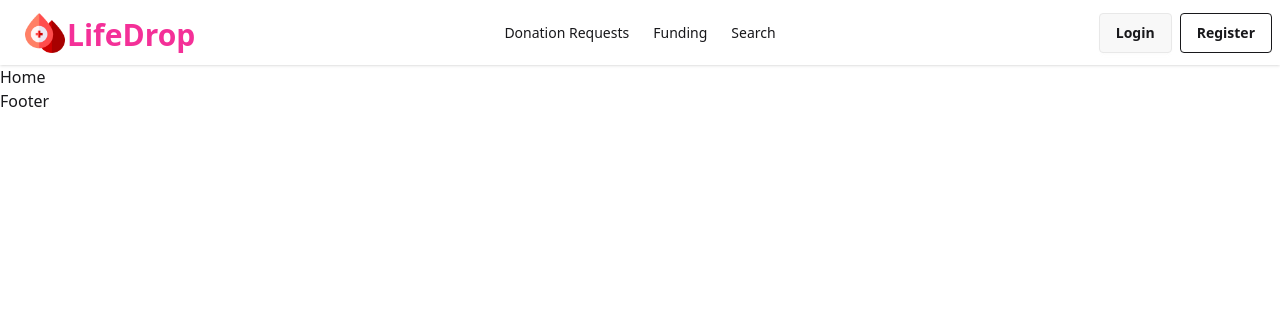
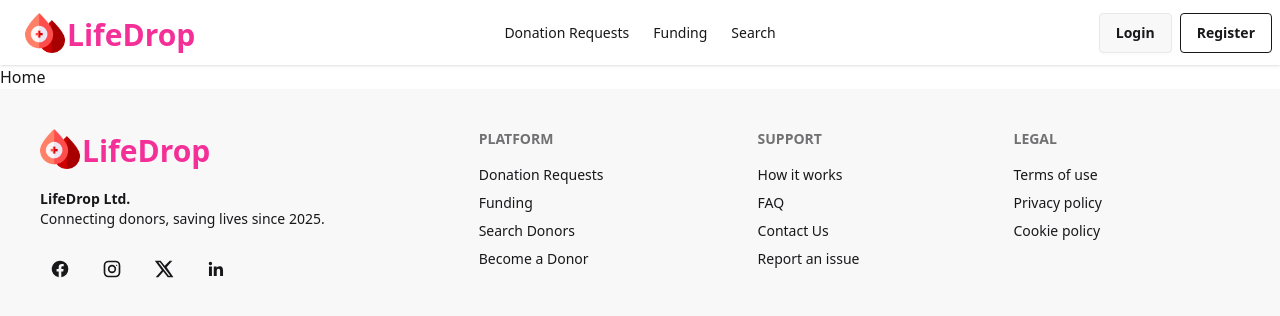
Before and after one commit to zubairz40-z/Blood-Donation-Client, a React (Vite) app: page / in a window 1280 px wide. Shown: the top 316 px of the page. Built offline with nearby package versions, Linux system fonts and the light colour scheme.

Commit message:
footer done

```diff
--- a/src/Components/Logo/Logo.jsx
+++ b/src/Components/Logo/Logo.jsx
@@ -7,7 +7,7 @@ const Logo =()=>{
         <div className="flex items-end">
             <img src={MainLogo} alt="" className="h-10 w-auto"/>
 
-            <h3 className="text-3xl font-bold ms-0.5">LifeDrop</h3>
+            <h3 className="text-3xl text-secondary font-bold ms-0.5">LifeDrop</h3>
         </div>
 
 
--- a/src/Components/Shared/Footer/Footer.jsx
+++ b/src/Components/Shared/Footer/Footer.jsx
@@ -1,8 +1,150 @@
 import React from "react";
+import { Link } from "react-router";
+import Logo from "../../Logo/Logo";
 
-const Footer =()=>{
-    return(
-        <div><h1>Footer</h1></div>
-    )
-}
+const Footer = () => {
+  return (
+    <footer className="footer sm:footer-horizontal bg-base-200 text-base-content p-10">
+      {/* Brand */}
+      <aside className="space-y-3">
+        <Link to="/" className="flex items-center gap-3">
+          <div className="h-10">
+            <Logo />
+          </div>
+
+        </Link>
+
+        <p className="max-w-xs">
+          <span className="font-semibold">LifeDrop Ltd.</span>
+          <br />
+          Connecting donors, saving lives since 2025.
+        </p>
+
+        {/* Social */}
+        <div className="flex gap-3">
+          <a
+            href="https://facebook.com"
+            target="_blank"
+            rel="noreferrer"
+            className="btn btn-ghost btn-circle"
+            aria-label="Facebook"
+            title="Facebook"
+          >
+            {/* Facebook icon */}
+            <svg
+              xmlns="http://www.w3.org/2000/svg"
+              viewBox="0 0 24 24"
+              className="h-5 w-5 fill-current"
+            >
+              <path d="M22 12a10 10 0 1 0-11.56 9.87v-6.99H7.9V12h2.54V9.8c0-2.5 1.49-3.88 3.77-3.88 1.09 0 2.23.2 2.23.2v2.46h-1.25c-1.23 0-1.61.76-1.61 1.54V12h2.74l-.44 2.88h-2.3v6.99A10 10 0 0 0 22 12z" />
+            </svg>
+          </a>
+
+          <a
+            href="https://instagram.com"
+            target="_blank"
+            rel="noreferrer"
+            className="btn btn-ghost btn-circle"
+            aria-label="Instagram"
+            title="Instagram"
+          >
+            {/* Instagram icon */}
+            <svg
+              xmlns="http://www.w3.org/2000/svg"
+              viewBox="0 0 24 24"
+              className="h-5 w-5 fill-current"
+            >
+              <path d="M7.75 2h8.5A5.75 5.75 0 0 1 22 7.75v8.5A5.75 5.75 0 0 1 16.25 22h-8.5A5.75 5.75 0 0 1 2 16.25v-8.5A5.75 5.75 0 0 1 7.75 2zm0 2A3.75 3.75 0 0 0 4 7.75v8.5A3.75 3.75 0 0 0 7.75 20h8.5A3.75 3.75 0 0 0 20 16.25v-8.5A3.75 3.75 0 0 0 16.25 4h-8.5zM12 7a5 5 0 1 1 0 10 5 5 0 0 1 0-10zm0 2a3 3 0 1 0 0 6 3 3 0 0 0 0-6zm5.5-2.25a.75.75 0 1 1 0 1.5.75.75 0 0 1 0-1.5z" />
+            </svg>
+          </a>
+
+          <a
+            href="https://twitter.com"
+            target="_blank"
+            rel="noreferrer"
+            className="btn btn-ghost btn-circle"
+            aria-label="X / Twitter"
+            title="X / Twitter"
+          >
+            {/* X icon */}
+            <svg
+              xmlns="http://www.w3.org/2000/svg"
+              viewBox="0 0 24 24"
+              className="h-5 w-5 fill-current"
+            >
+              <path d="M18.9 2H22l-6.8 7.8L23.3 22h-6.8l-5.3-6.9L5.2 22H2l7.4-8.5L1 2h7l4.8 6.2L18.9 2zm-1.2 18h1.8L7.1 3.9H5.2L17.7 20z" />
+            </svg>
+          </a>
+
+          <a
+            href="https://linkedin.com"
+            target="_blank"
+            rel="noreferrer"
+            className="btn btn-ghost btn-circle"
+            aria-label="LinkedIn"
+            title="LinkedIn"
+          >
+            {/* LinkedIn icon */}
+            <svg
+              xmlns="http://www.w3.org/2000/svg"
+              viewBox="0 0 24 24"
+              className="h-5 w-5 fill-current"
+            >
+              <path d="M20.45 20.45h-3.56v-5.57c0-1.33-.02-3.05-1.86-3.05-1.86 0-2.15 1.45-2.15 2.95v5.67H9.33V9h3.42v1.56h.05c.48-.9 1.64-1.86 3.37-1.86 3.6 0 4.27 2.37 4.27 5.46v6.29zM5.34 7.43a2.07 2.07 0 1 1 0-4.14 2.07 2.07 0 0 1 0 4.14zM7.12 20.45H3.56V9h3.56v11.45z" />
+            </svg>
+          </a>
+        </div>
+      </aside>
+
+      {/* Platform */}
+      <nav>
+        <h6 className="footer-title">Platform</h6>
+        <Link className="link link-hover" to="/donation-requests">
+          Donation Requests
+        </Link>
+        <Link className="link link-hover" to="/funding">
+          Funding
+        </Link>
+        <Link className="link link-hover" to="/search">
+          Search Donors
+        </Link>
+        <Link className="link link-hover" to="/register">
+          Become a Donor
+        </Link>
+      </nav>
+
+      {/* Support */}
+      <nav>
+        <h6 className="footer-title">Support</h6>
+        <Link className="link link-hover" to="/how-it-works">
+          How it works
+        </Link>
+        <Link className="link link-hover" to="/faq">
+          FAQ
+        </Link>
+        <Link className="link link-hover" to="/contact">
+          Contact Us
+        </Link>
+        <Link className="link link-hover" to="/report">
+          Report an issue
+        </Link>
+      </nav>
+
+      {/* Legal */}
+      <nav>
+        <h6 className="footer-title">Legal</h6>
+        <Link className="link link-hover" to="/terms">
+          Terms of use
+        </Link>
+        <Link className="link link-hover" to="/privacy">
+          Privacy policy
+        </Link>
+        <Link className="link link-hover" to="/cookies">
+          Cookie policy
+        </Link>
+      </nav>
+    </footer>
+  );
+};
+
 export default Footer;
```
